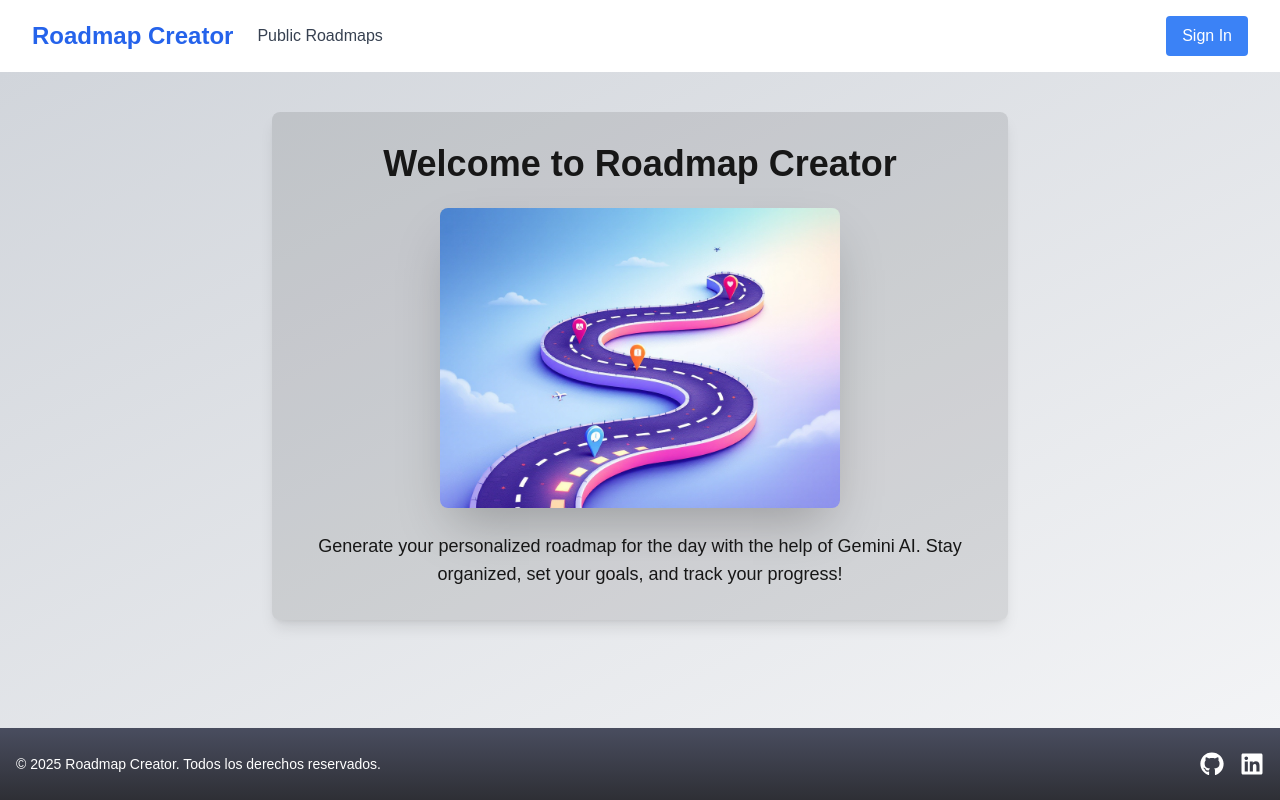
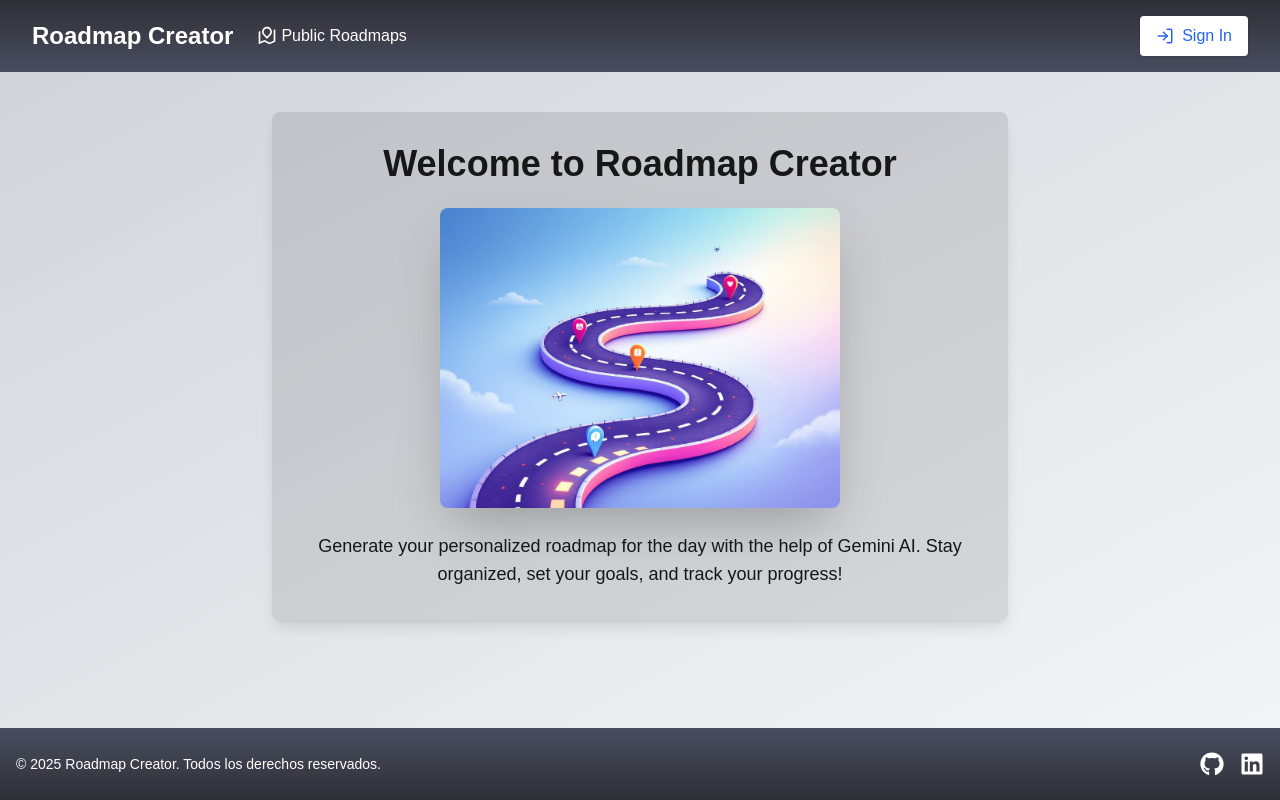
Before and after one commit to deividpa/nextjs-auth-github, a Next.js app: page / in a window 1280 px wide. Built offline with nearby package versions, Linux system fonts and the light colour scheme; no server answers.

Commit message:
feat: Update header styling and enhance navigation with icons

```diff
--- a/src/app/components/layout/Header.tsx
+++ b/src/app/components/layout/Header.tsx
@@ -3,44 +3,49 @@
 import Link from "next/link";
 import { useSession } from "next-auth/react";
 import { SignOutButton } from "../auth/sign-out-button";
+import { RiDashboardLine, RiRoadMapLine } from "react-icons/ri";
+import { FiLogIn } from "react-icons/fi";
 
 export function Header() {
   const { data: session, status } = useSession();
 
   return (
-    <header className="bg-white shadow-md">
+    <header className="bg-gradient-to-t from-[#494D5F] to-[#2e2f35] shadow-lg">
       <div className="max-w-7xl mx-auto px-4 sm:px-6 lg:px-8">
         <div className="flex justify-between items-center py-4">
-
+          {/* Nav Section */}
           <div className="flex items-center space-x-6">
             <Link href="/">
-              <span className="text-2xl font-bold text-blue-600 cursor-pointer">
+              <span className="text-2xl font-bold text-white cursor-pointer">
                 Roadmap Creator
               </span>
             </Link>
 
             <Link href="/roadmap">
-              <span className="text-gray-700 hover:text-blue-600 transition cursor-pointer">
+              <span className="flex items-center text-white hover:text-gray-200 transition cursor-pointer">
+                <RiRoadMapLine className="mr-1 text-xl" />
                 Public Roadmaps
               </span>
             </Link>
 
             {session && (
               <Link href="/dashboard">
-                <span className="text-gray-700 hover:text-blue-600 transition">
+                <span className="flex items-center text-white hover:text-gray-200 transition cursor-pointer">
+                  <RiDashboardLine className="mr-1 text-xl" />
                   Dashboard
                 </span>
               </Link>
             )}
-
           </div>
 
+          {/* Auth Section */}
           <div className="flex items-center space-x-4">
             {status === "loading" ? null : session ? (
               <SignOutButton />
             ) : (
               <Link href="/auth/login">
-                <button className="bg-primary text-white px-4 py-2 rounded hover:bg-primaryHover transition">
+                <button className="flex items-center bg-white text-blue-600 px-4 py-2 rounded shadow hover:bg-gray-100 transition">
+                  <FiLogIn className="mr-2 text-lg" />
                   Sign In
                 </button>
               </Link>
```
